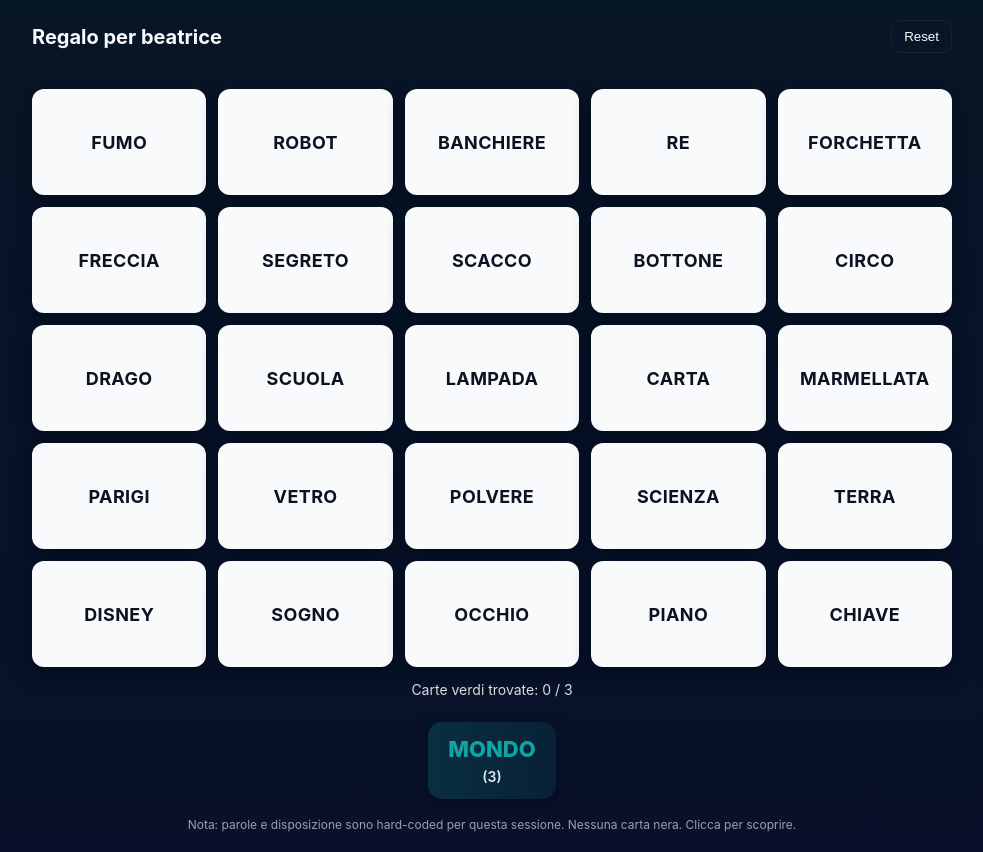
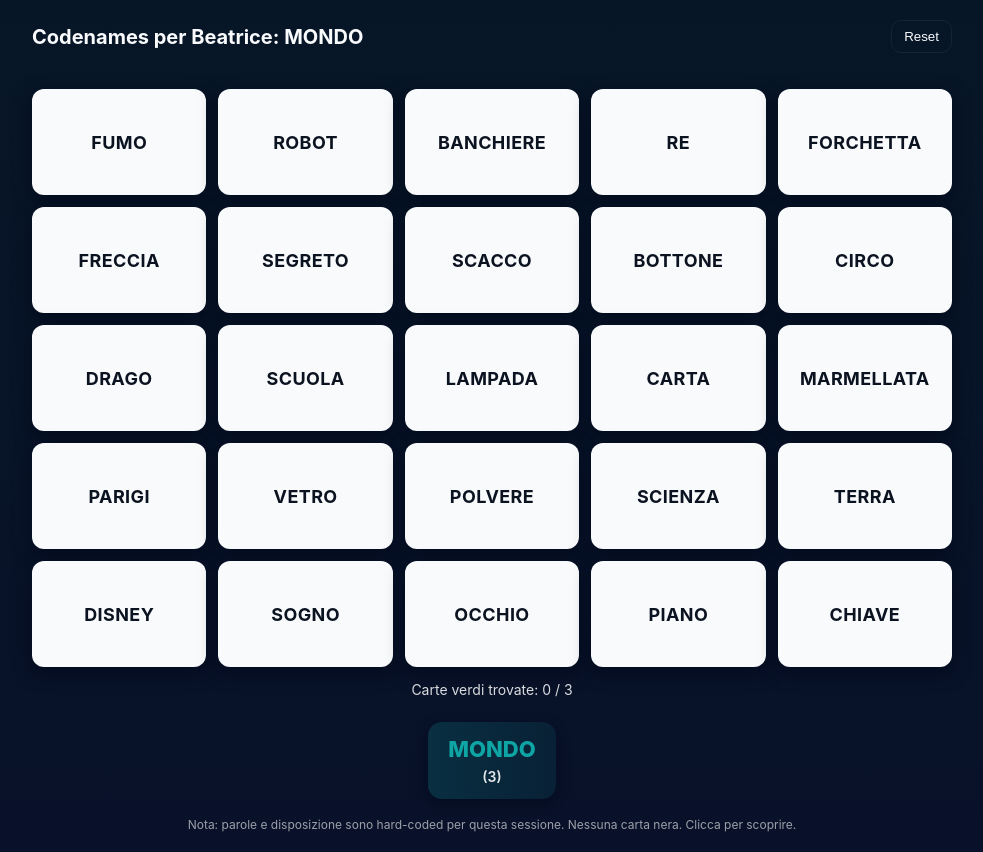
Before and after one commit to Anz0taken/Anz0taken.github.io, a plain HTML site: page index.html in a window 1280 px wide. Shown: the whole page, without its empty margins (148-1131 px from the left). Drawn offline with Linux system fonts and the light colour scheme.

Commit message:
Update index.html

```diff
--- a/index.html
+++ b/index.html
@@ -3,7 +3,7 @@
 <head>
   <meta charset="utf-8" />
   <meta name="viewport" content="width=device-width,initial-scale=1" />
-  <title>Codenames personalizzato — sessione regalo</title>
+  <title>Codenames per bea</title>
   <style>
     :root{
       --bg:#0f1724; --card:#f8fafc; --accent:#0ea5a4; --green:#16a34a; --grey:#94a3b8; --card-radius:12px;
@@ -52,7 +52,7 @@
 <body>
   <div class="board">
     <header>
-      <h1>Regalo per beatrice</h1>
+      <h1>Codenames per Beatrice: MONDO</h1>
       <div class="controls">
         <button id="resetBtn">Reset</button>
       </div>
```
